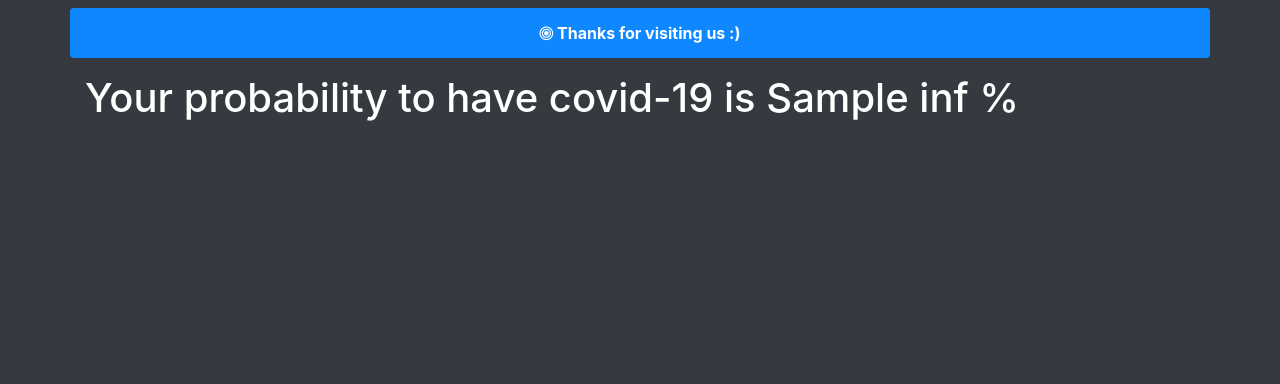
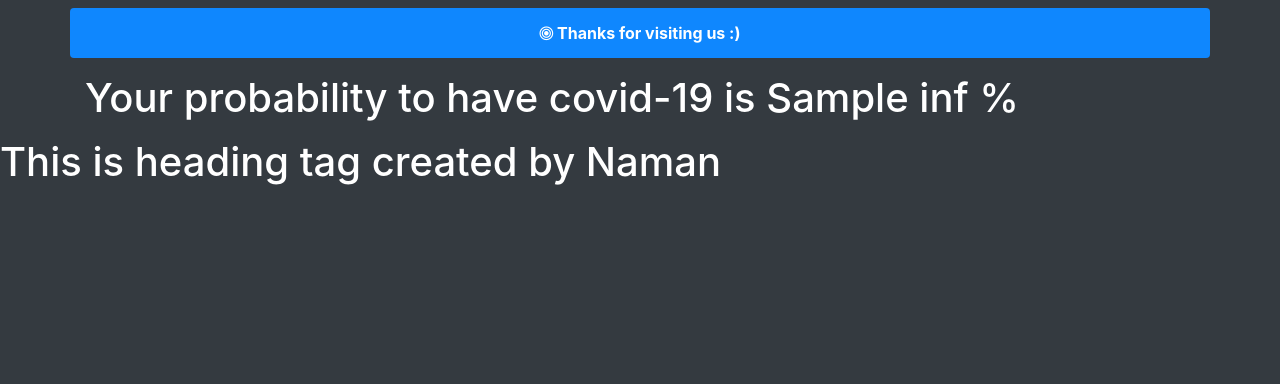
Before and after one commit to pprajapat983/covidflask, a Flask app: template templates/show.html in a window 1280 px wide. Shown: the part 58-442 px from the top of the page. Run offline with Flask 2, Linux system fonts and the light colour scheme; the template is opened without the code that fills it: most values are stand-ins (such as "Sample title", 1, 10 or a date in 2020); parts of the project's set-up code (start-up, migrations or seed data) failed here and were passed over; some libraries are stand-ins or nearby versions.

Commit message:
Changed show.html

```diff
--- a/templates/show.html
+++ b/templates/show.html
@@ -56,4 +56,5 @@ color: white;
     <script src="https://cdn.jsdelivr.net/npm/popper.js@1.16.0/dist/umd/popper.min.js" integrity="sha384-Q6E9RHvbIyZFJoft+2mJbHaEWldlvI9IOYy5n3zV9zzTtmI3UksdQRVvoxMfooAo" crossorigin="anonymous"></script>
     <script src="https://stackpath.bootstrapcdn.com/bootstrap/4.4.1/js/bootstrap.min.js" integrity="sha384-wfSDF2E50Y2D1uUdj0O3uMBJnjuUD4Ih7YwaYd1iqfktj0Uod8GCExl3Og8ifwB6" crossorigin="anonymous"></script>
   </body>
+<h1> This is heading tag created by Naman </h1>
 </html>
```
